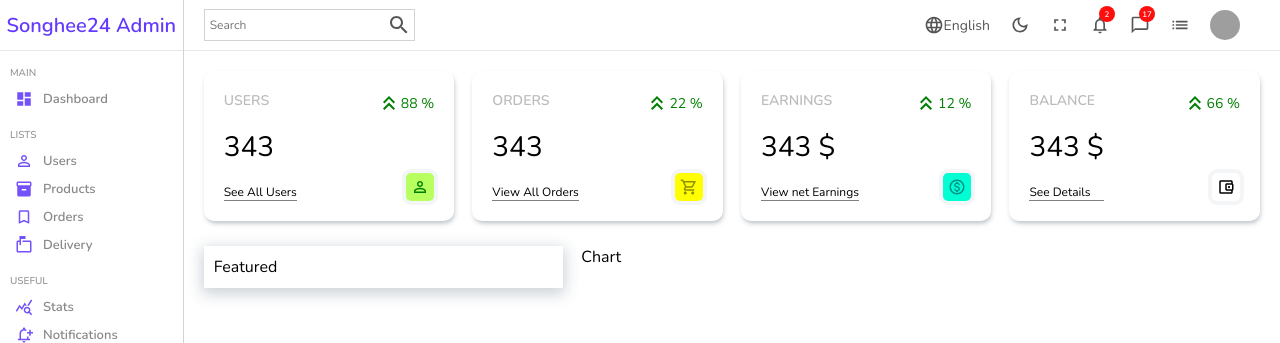
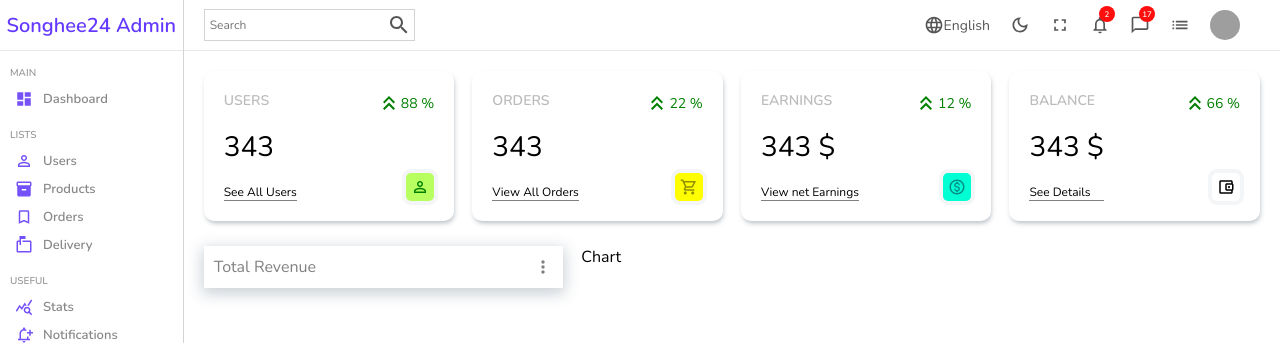
Before and after one commit to songhee24/admin-dashboard, a React (Create React App) app: page / in a window 1280 px wide. Shown: the top 343 px of the page. Built offline with nearby package versions, Linux system fonts and the light colour scheme; grey boxes are pictures that could not be loaded.

Commit message:
chart places layout created

```diff
--- a/src/components/featured/Featured.jsx
+++ b/src/components/featured/Featured.jsx
@@ -1,8 +1,20 @@
 import React from 'react';
+import MoreVertOutlinedIcon from '@mui/icons-material/MoreVertOutlined';
+
 import './featured.scss';
 
 const Featured = () => {
-    return <div className="featured">Featured</div>;
+    return (
+        <div className="featured">
+            <div className="top">
+                <h1 className="title">Total Revenue</h1>
+                <MoreVertOutlinedIcon fontSize="small" />
+            </div>
+            <div className="bottom">
+                <div className="featuredChart"></div>
+            </div>
+        </div>
+    );
 };
 
 export default Featured;
--- a/src/components/featured/featured.scss
+++ b/src/components/featured/featured.scss
@@ -4,4 +4,16 @@
   -moz-box-shadow: 0px 4px 14px 2px rgba(34, 60, 80, 0.23);
   box-shadow: 0px 4px 14px 2px rgba(34, 60, 80, 0.23);
   padding: 10px;
+
+  .top {
+    display: flex;
+    align-items: center;
+    justify-content: space-between;
+    color: gray;
+
+    .title {
+      font-size: 16px;
+      font-weight: 500;
+    }
+  }
 }
--- a/src/components/navbar/index.jsx
+++ b/src/components/navbar/index.jsx
@@ -4,9 +4,9 @@ import { NAVBAR_ITEMS } from '../../utils/constants/general';
 import MenuItem from './MenuItem';
 import './navbar.scss';
 
-const Index = () => {
+const Navbar = () => {
     return (
-        <div className="navbar">
+        <nav className="navbar">
             <div className="wrapper">
                 <div className="search">
                     <input type="text" placeholder="Search" />
@@ -31,8 +31,8 @@ const Index = () => {
                     </div>
                 </div>
             </div>
-        </div>
+        </nav>
     );
 };
 
-export default Index;
+export default Navbar;
--- a/src/components/sidebar/index.jsx
+++ b/src/components/sidebar/index.jsx
@@ -4,7 +4,7 @@ import './sidebar.scss';
 import { SIDEBAR_ITEMS } from '../../utils/constants/general';
 import MenuItem from './MenuItem';
 
-const Index = () => {
+const Sidebar = () => {
     return (
         <div className="sidebar">
             <div className="top">
@@ -30,4 +30,4 @@ const Index = () => {
     );
 };
 
-export default Index;
+export default Sidebar;
--- a/src/pages/home/Home.jsx
+++ b/src/pages/home/Home.jsx
@@ -11,9 +11,9 @@ const Home = () => {
     return (
         <div className="home">
             <Sidebar />
-            <div className="home-container">
+            <main className="home-container">
                 <Navbar />
-                <div className="widgets">
+                <section className="widgets">
                     <Widget
                         type="user"
                         title="USERS"
@@ -42,12 +42,12 @@ const Home = () => {
                         link="See all User"
                         percentage="66"
                     />
-                </div>
-                <div className="charts">
+                </section>
+                <section className="charts">
                     <Featured />
                     <Chart />
-                </div>
-            </div>
+                </section>
+            </main>
         </div>
     );
 };
```
